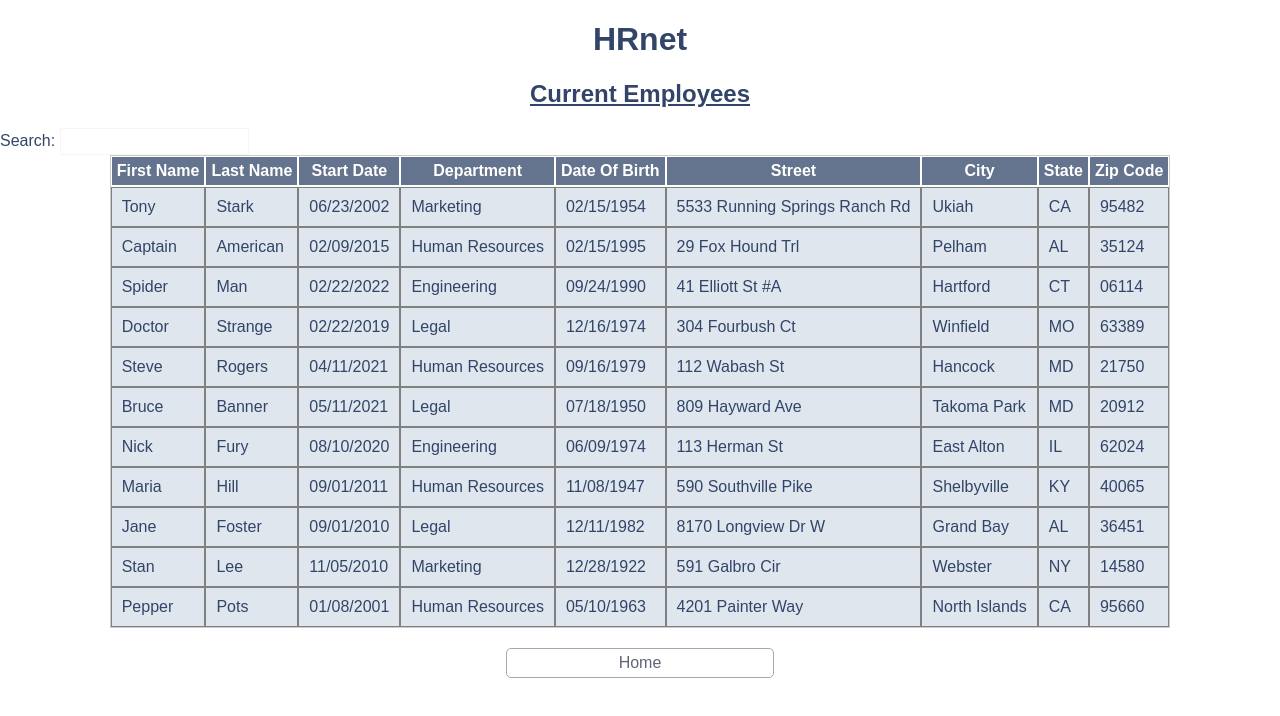
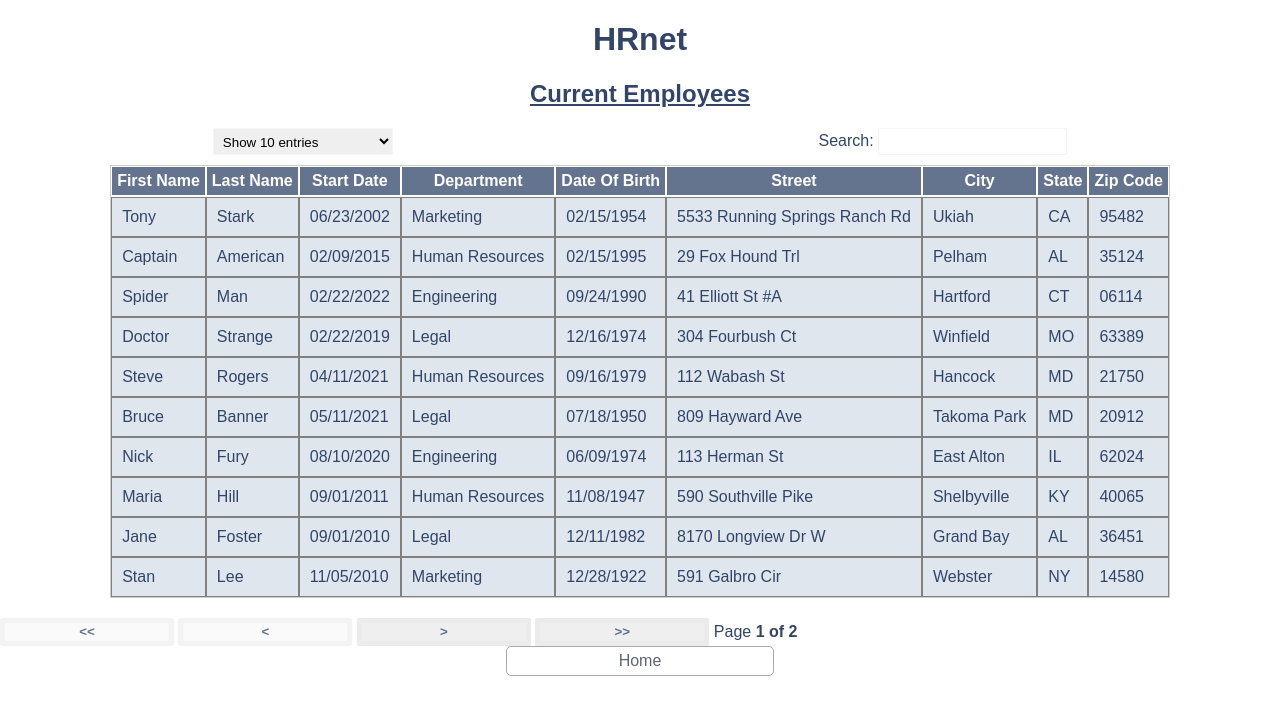
Before and after one commit to cnahornyj/ClaraNahornyj_14_23022022, a React (Create React App) app: page /employees in a window 1280 px wide. Shown: the top 716 px of the page. Built offline with nearby package versions, Linux system fonts and the light colour scheme.

Commit message:
Ajout du système de pagination (choix du nombre d'entrées visibles)

```diff
--- a/src/components/FilteringTable.js
+++ b/src/components/FilteringTable.js
@@ -1,5 +1,10 @@
 import React from "react";
-import { useTable, useGlobalFilter, useSortBy } from "react-table";
+import {
+  useTable,
+  useGlobalFilter,
+  useSortBy,
+  usePagination,
+} from "react-table";
 import mockUpData from "../mock-data.json";
 import { GlobalFilter } from "./GlobalFilter";
 
@@ -52,17 +57,44 @@ function FilteringTable() {
     getTableProps,
     getTableBodyProps,
     headerGroups,
-    rows,
+    page,
+    canPreviousPage,
+    canNextPage,
+    pageOptions,
+    pageCount,
+    gotoPage,
+    nextPage,
+    previousPage,
+    setPageSize,
+    state: { globalFilter, pageIndex, pageSize },
     prepareRow,
-    state,
     setGlobalFilter,
-  } = useTable({ columns, data }, useGlobalFilter, useSortBy);
-
-  const { globalFilter } = state;
+  } = useTable({ columns, data }, useGlobalFilter, useSortBy, usePagination);
 
   return (
     <>
-      <GlobalFilter filter={globalFilter} setFilter={setGlobalFilter} />
+      <div
+        style={{
+          display: "flex",
+          justifyContent: "space-around",
+          marginBottom: "10px",
+        }}
+      >
+        <select
+          className="nb-entries"
+          value={pageSize}
+          onChange={(e) => {
+            setPageSize(Number(e.target.value));
+          }}
+        >
+          {[10, 25, 50, 100].map((pageSize) => (
+            <option key={pageSize} value={pageSize}>
+              Show {pageSize} entries
+            </option>
+          ))}
+        </select>
+        <GlobalFilter filter={globalFilter} setFilter={setGlobalFilter} />
+      </div>
       <table {...getTableProps()} style={{ border: "solid 1px #ccc" }}>
         <thead>
           {headerGroups.map((headerGroup) => (
@@ -79,7 +111,7 @@ function FilteringTable() {
                 >
                   {column.render("Header")}
                   <span>
-                      {column.isSorted ? (column.isSortedDesc ? '⬇' : '⬆') : ''}
+                    {column.isSorted ? (column.isSortedDesc ? "⬇" : "⬆") : ""}
                   </span>
                 </th>
               ))}
@@ -87,7 +119,7 @@ function FilteringTable() {
           ))}
         </thead>
         <tbody {...getTableBodyProps()}>
-          {rows.map((row) => {
+          {page.map((row) => {
             prepareRow(row);
             return (
               <tr {...row.getRowProps()}>
@@ -110,6 +142,42 @@ function FilteringTable() {
           })}
         </tbody>
       </table>
+      <div className="pagination">
+        <button
+          className="btn-page"
+          onClick={() => gotoPage(0)}
+          disabled={!canPreviousPage}
+        >
+          {"<<"}
+        </button>{" "}
+        <button
+          className="btn-page"
+          onClick={() => previousPage()}
+          disabled={!canPreviousPage}
+        >
+          {"<"}
+        </button>{" "}
+        <button
+          className="btn-page"
+          onClick={() => nextPage()}
+          disabled={!canNextPage}
+        >
+          {">"}
+        </button>{" "}
+        <button
+          className="btn-page"
+          onClick={() => gotoPage(pageCount - 1)}
+          disabled={!canNextPage}
+        >
+          {">>"}
+        </button>{" "}
+        <span>
+          Page{" "}
+          <strong>
+            {pageIndex + 1} of {pageOptions.length}
+          </strong>{" "}
+        </span>
+      </div>
     </>
   );
 }
```
